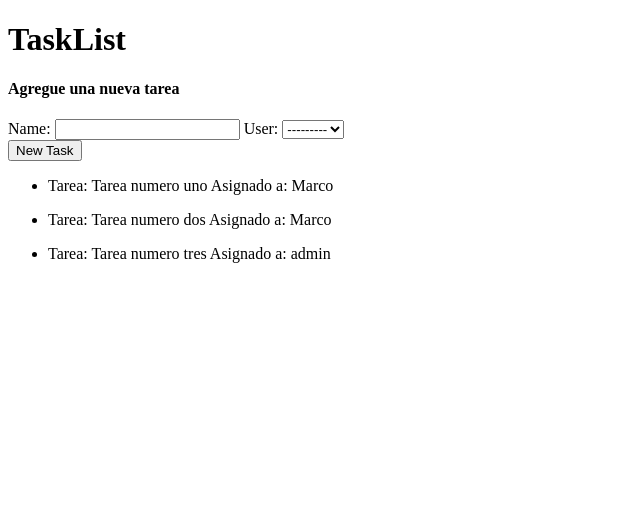
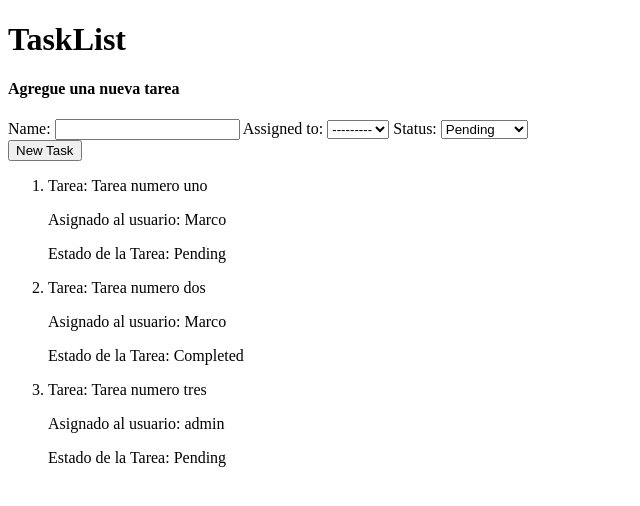
Before and after one commit to CarlosRBK/task-system, a Django app: page /taskList/ in a window 1280 px wide. Shown: the top 506 px of the page, without its empty margins (0-640 px from the left). Run offline with Django 4.2, Linux system fonts and the light colour scheme; data comes from the database, SQL or seed files in the repository; both versions use the stored data as it was after the commit.

Commit message:
Cambios en la base de datos y las vistas

```diff
--- a/server/taskList/models.py
+++ b/server/taskList/models.py
@@ -1,12 +1,17 @@
 from django.db import models
-
-# Create your models here.
-
 from django.contrib.auth.models import User
 
 class TaskList(models.Model):
-    name = models.CharField(max_length=200)
-    assigned_to = models.ForeignKey(User, on_delete=models.CASCADE, verbose_name='user')
+    STATUS_CHOICES = (
+        ('P', 'Pending'),
+        ('C', 'Completed'),
+    )
+
+    name = models.CharField(max_length=255, unique=True)
+    assigned_to = models.ForeignKey(User, on_delete=models.CASCADE)
+    status = models.CharField(max_length=1, choices=STATUS_CHOICES, default='P')
+    created_at = models.DateTimeField(auto_now_add=True)
+    updated_at = models.DateTimeField(auto_now=True)
 
     def __str__(self):
         return self.name
--- a/server/taskList/templates/taskList.html
+++ b/server/taskList/templates/taskList.html
@@ -22,11 +22,15 @@
             </div>
     <div>
     <div>
+        <ol>
         {% for taskList in task %}
-            <ul>
-                <li>Tarea: {{ taskList.name }} Asignado a: {{ taskList.assigned_to}}</li>
-            </ul>
+              <div>
+                <li>Tarea: {{ taskList.name }}</li>
+                <p>Asignado al usuario:  {{ taskList.assigned_to }}</p>
+                <p>Estado de la Tarea: {{ taskList.get_status_display }}</p>
+              </div>
         {% endfor %}
+        </ol>
     </div>
 </body>
 </html>
--- a/server/taskList/urls.py
+++ b/server/taskList/urls.py
@@ -1,9 +1,10 @@
 from django.urls import path
-from .views import taskListView, registerUserView
+from .views import taskListView, registerUserView, taskListUserView
 
 app_name = 'taskList'
 
 urlpatterns = [
     path('taskList/',taskListView, name='taskList'),
     path('registerUser/', registerUserView, name='registerUser'),
+    path('taskListUser/', taskListUserView, name='taskListUser')
 ]
--- a/server/taskList/views.py
+++ b/server/taskList/views.py
@@ -12,7 +12,7 @@
     template_name = 'taskList.html'
 
     if request.method == 'GET':
-        task = TaskList.objects.select_related('assigned_to')
+        task = TaskList.objects.all()
         form = TaskListForm()
         return render(request, template_name, {'task':task,'form':form})
 
@@ -34,3 +34,10 @@
     else:
         form = UserCreationForm()
     return render(request, 'register.html', {'form': form})
+
+
+def taskListUserView(request):
+    template_name = 'taskListUser.html'
+    user = request.user
+    tasks = TaskList.objects.filter(assigned_to=user).select_related('assigned_to')
+    return render(request, template_name, {'tasks': tasks})
```
Also changed, not shown: server/taskList/templates/taskListUser.html (added, +17 -0 lines), server/db.sqlite3 (added), server/taskList/migrations/0001_initial.py.
